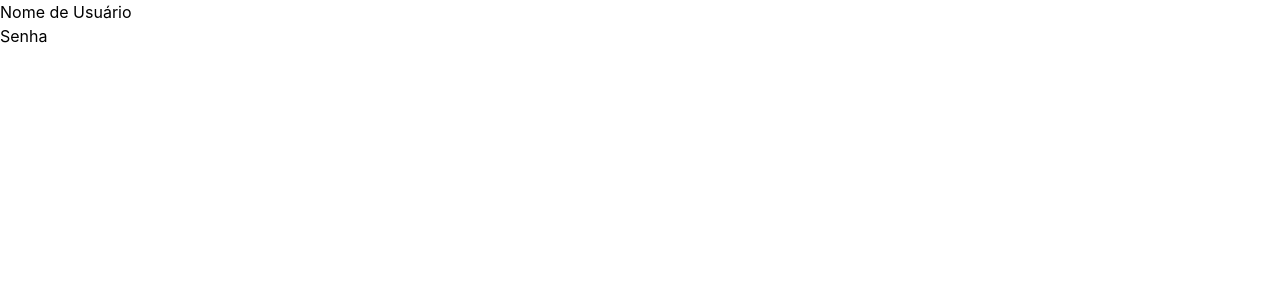
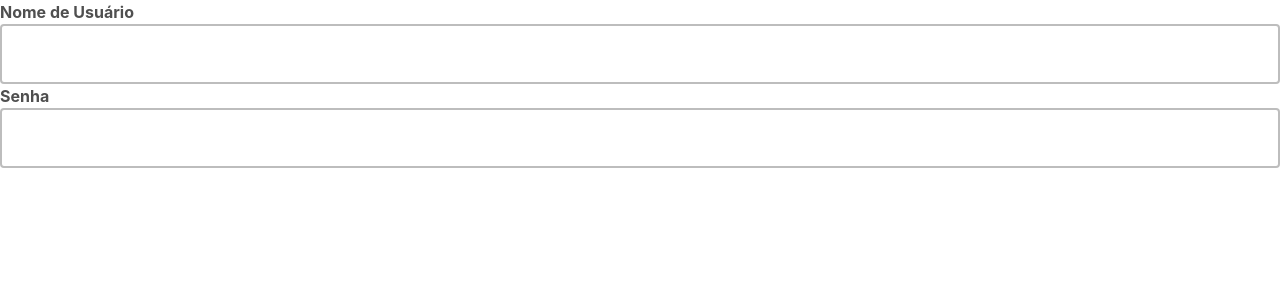
Before and after one commit to cpt-ufal-arapiraca/ace6-integracao, a React (Create React App) app: page / in a window 1280 px wide. Shown: the top 300 px of the page. Built offline with nearby package versions, Linux system fonts and the light colour scheme.

Commit message:
feat: basic input field style

```diff
--- a/src/components/inputfield.js
+++ b/src/components/inputfield.js
@@ -1,8 +1,8 @@
 function InputField({id, title, type = 'text'}){
     return(
-        <div>
-            <label for={id}>{title}</label>
-            <input type={type} id={id}></input>
+        <div class="flex flex-col">
+            <label class="font-bold text-gray2" for={id}>{title}</label>
+            <input class="bg-white outline-none border-solid border-2 border-gray4 p-4 font-md text-gray2 rounded text-bold focus:border-primary  " type={type} id={id}></input>
         </div>
     )
 }
--- a/tailwind.config.js
+++ b/tailwind.config.js
@@ -4,7 +4,13 @@ module.exports = {
     "./src/**/*.{js,jsx,ts,tsx}",
   ],
   theme: {
-    extend: {},
+    extend: {
+      colors: {
+        'primary': '#0095DA',
+        'gray2': '#4F4F4F',
+        'gray4': '#BDBDBD'
+      },
+    },
   },
   plugins: [],
 }
```
